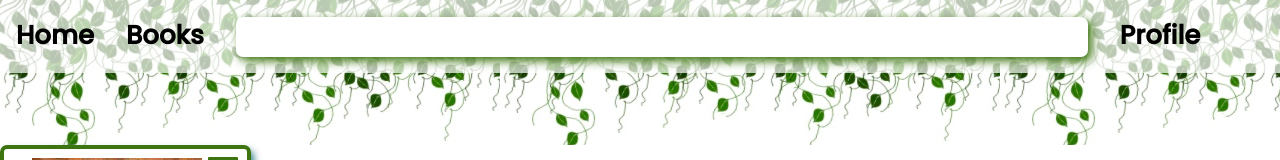
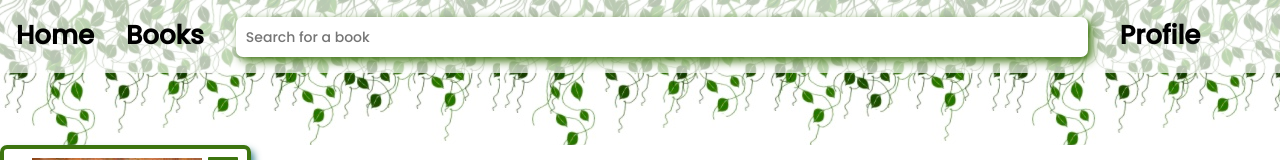
Before and after one commit to zlederma/book-app, a React (Create React App) app: page / in a window 1280 px wide. Shown: the top 160 px of the page. Built offline with nearby package versions, Linux system fonts and the light colour scheme.

Commit message:
Added placeholder text for the search bar.

```diff
--- a/src/components/SearchBar.js
+++ b/src/components/SearchBar.js
@@ -2,7 +2,7 @@ import "./SearchBarStyles.css"
 export default function SearchBar() {
     return (
         <div className="search-bar__container">
-            <input className="search-bar__search" type="text" />
+            <input className="search-bar__search" type="text" placeholder="Search for a book" />
         </div>
     )
 }
```
